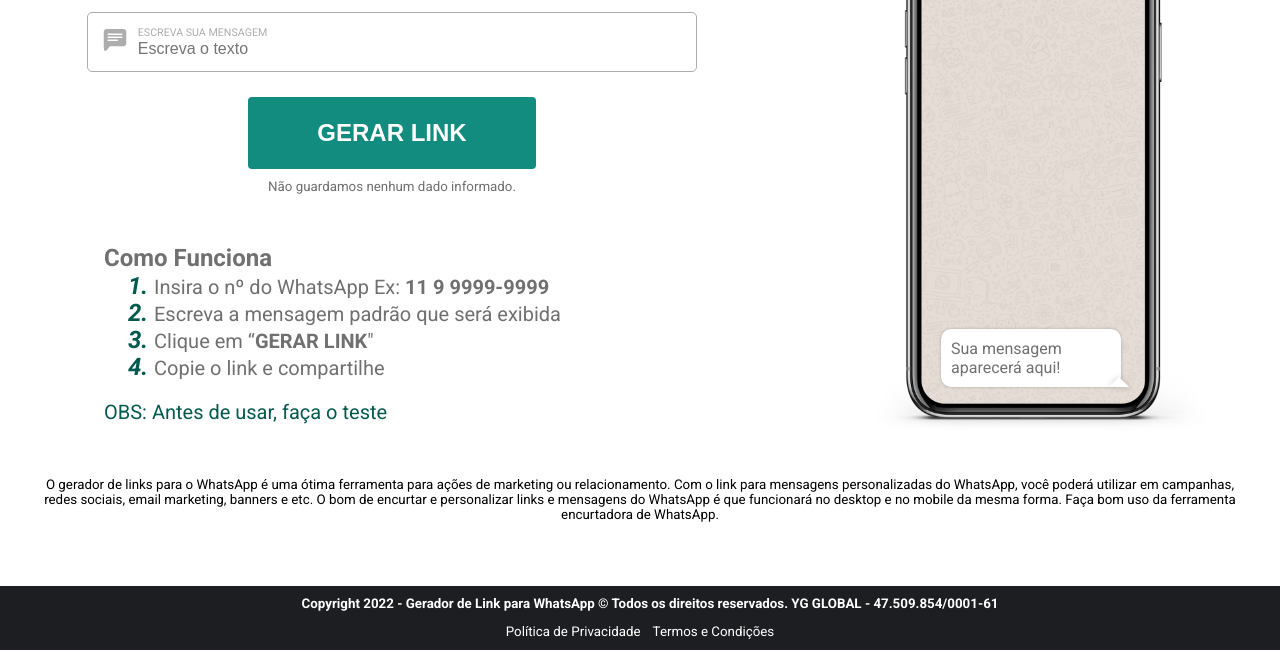
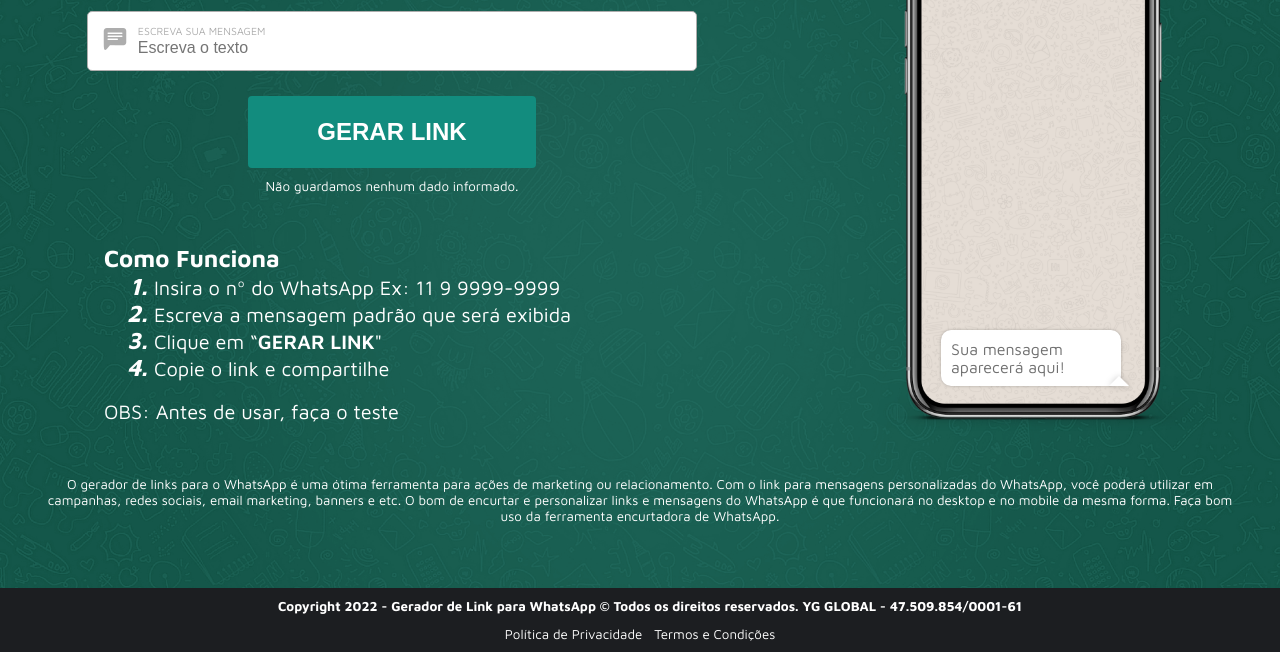
Before and after one commit to dalonsw/whatsapp-gen-link, a plain HTML site: page index.html in a window 1280 px wide. Shown: the part 191-843 px from the top of the page. Drawn offline with Linux system fonts and the light colour scheme.

Commit message:
whatsapp gen link

```diff
--- a/assets/css/style.css
+++ b/assets/css/style.css
@@ -1,4 +1,4 @@
-@import url('https://fonts.googleapis.com/css2?family=Roboto:ital,wght@0,100;0,300;0,400;0,500;0,700;0,900;1,100;1,300;1,400;1,500;1,700;1,900&display=swap');
+@import url('https://fonts.googleapis.com/css2?family=Maven+Pro:wght@400;500;600;700;800;900&display=swap');
 
 * {
     padding: 0;
@@ -10,7 +10,7 @@ html, body {
 }
 
 body{
-    font-family: 'Roboto', sans-serif;
+    font-family: 'Maven Pro', sans-serif;
 }
 
 .container-header {
@@ -115,14 +115,23 @@ body{
     display: none;
 }
 
+.index{
+    background-image: url(../images/background/ws_WhatsApp_Background_1920x1080.png);
+    background-position: 50%;
+    background-size: 100vw;
+}
+
 main {
+
     flex-grow: 1;
     display: flex;
     flex-direction: column;
-    z-index: -20;
+    z-index: -2;
+
 }
 
 .site {
+
     display: flex;
     justify-content: space-around;
 }
@@ -141,18 +150,21 @@ main {
 
 .celular{
     position: relative;
+
 }
 
 .celular #cell{
     margin-top: 15px;
     width: 22rem;
+    position: relative;
+    z-index: 2;
 }
 
 .celular .back{
     position: absolute;
     top: 30px;
     left: 60px;
-    z-index: -1;
+    z-index: 0;
 }
 
 .wpp-header{
@@ -235,7 +247,20 @@ main {
     bottom: 45px;
     left: 168px;
     filter: drop-shadow(0px 0 3px rgba(0,0,0,0.20));
+  }
 
+.balao-fala:after {
+    position: absolute;
+    display: block;
+    content: "";
+    border-color: transparent transparent rgb(255, 255, 255) transparent;
+    border-style: solid;
+    border-width: 10px;
+    height:0;
+    width:0;
+    position:absolute;
+    bottom: 45px;
+    left: 168px;
   }
 
 
@@ -340,7 +365,7 @@ main {
 
 .aviso {
     text-align: center;
-    color: #707070;
+    color: #ffffff;
     font-size: 10pt;
 }
 
@@ -364,27 +389,24 @@ main {
 }
 
 .explicacao h2{
-    color: #707070;
+    color: #ffffff;
     margin: 0;
 
 }
 
 .explicacao ol{
     margin-left: 30px;
-    color: #035a4f;
+    color: #ffffff;
     font-size: 18pt;
     font-style: oblique;
     font-weight: bolder;
 }
 
 .explicacao li p{
-    color: #707070;
+    color: #ffffff;
     font-size: 15pt;
     font-style: normal;
     font-weight: normal;
-}
-
-.explicacao li span{
     text-decoration: none;
 }
 
@@ -396,7 +418,7 @@ main {
     font-size: 15pt;
     font-weight: normal;
     margin: 20px 0;
-    color: #035a4f;
+    color: #ffffff;
 }
 
 .descricao {
@@ -407,6 +429,7 @@ main {
 }
 
 .descricao p {
+    color: #fff;
     margin: 0 3% 5%;
 }
 
@@ -522,6 +545,10 @@ main {
         font-size: 8pt;
     }
 
+    .index {
+        background-image: url(../images/background/ws_WhatsApp_Background_480x800.png);
+    }
+
 
 }
 
--- a/index.html
+++ b/index.html
@@ -43,7 +43,7 @@
             </div>
         </nav>
     </header>
-    <main>
+    <main class="index">
         <div>
             <div class="site">
                 <div class="principal">
@@ -71,7 +71,7 @@
                     <article class="explicacao">
                         <h2>Como Funciona</h2>
                         <ol>
-                            <li><p>Insira o nº do WhatsApp Ex: <span>11 9 9999-9999</span></p></li>
+                            <li><p>Insira o nº do WhatsApp Ex: 11 9 9999-9999</p></li>
                             <li><p>Escreva a mensagem padrão que será exibida</p></li>
                             <li><p>Clique em “<span>GERAR LINK</span>"</p></li>
                             <li><p>Copie o link e compartilhe</p></li>
```
Also changed, not shown: assets/images/background/e8d94e1e8b6b530ad315e9385290141b.jpg, assets/images/background/ws_WhatsApp_Background_1920x1080.jpg (added), assets/images/background/ws_WhatsApp_Background_1920x1080.png (added), assets/images/background/ws_WhatsApp_Background_480x800.jpg (added), assets/images/background/ws_WhatsApp_Background_480x800.png (added).
